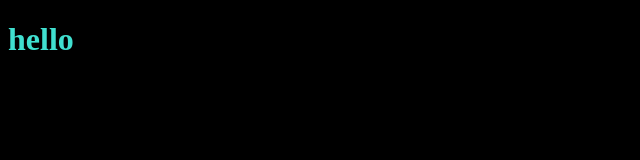
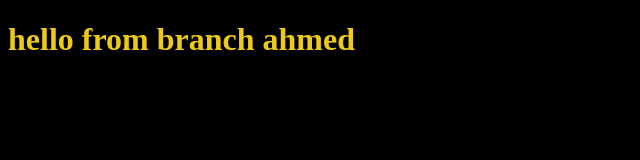
Before and after one commit to Ahmed010Ashraf/myproject, a plain HTML site: page index.html in a window 1280 px wide. Shown: the whole page, without its empty margins (0-640 px from the left). Drawn offline with Linux system fonts and the light colour scheme.

Commit message:
changing style for the title from branch ahmed

```diff
--- a/index.html
+++ b/index.html
@@ -7,7 +7,7 @@
     <link rel="stylesheet" href="./style.css">
 </head>
 <body>
-    <h1>hello</h1>
+    <h1>hello from branch ahmed</h1>
     <script src="./app.js"></script>
 </body>
 </html>
--- a/style.css
+++ b/style.css
@@ -1,5 +1,5 @@
 h1{
-    color:turquoise
+    color:rgb(236, 201, 27)
 }
 body{
     background-color: black;
```
